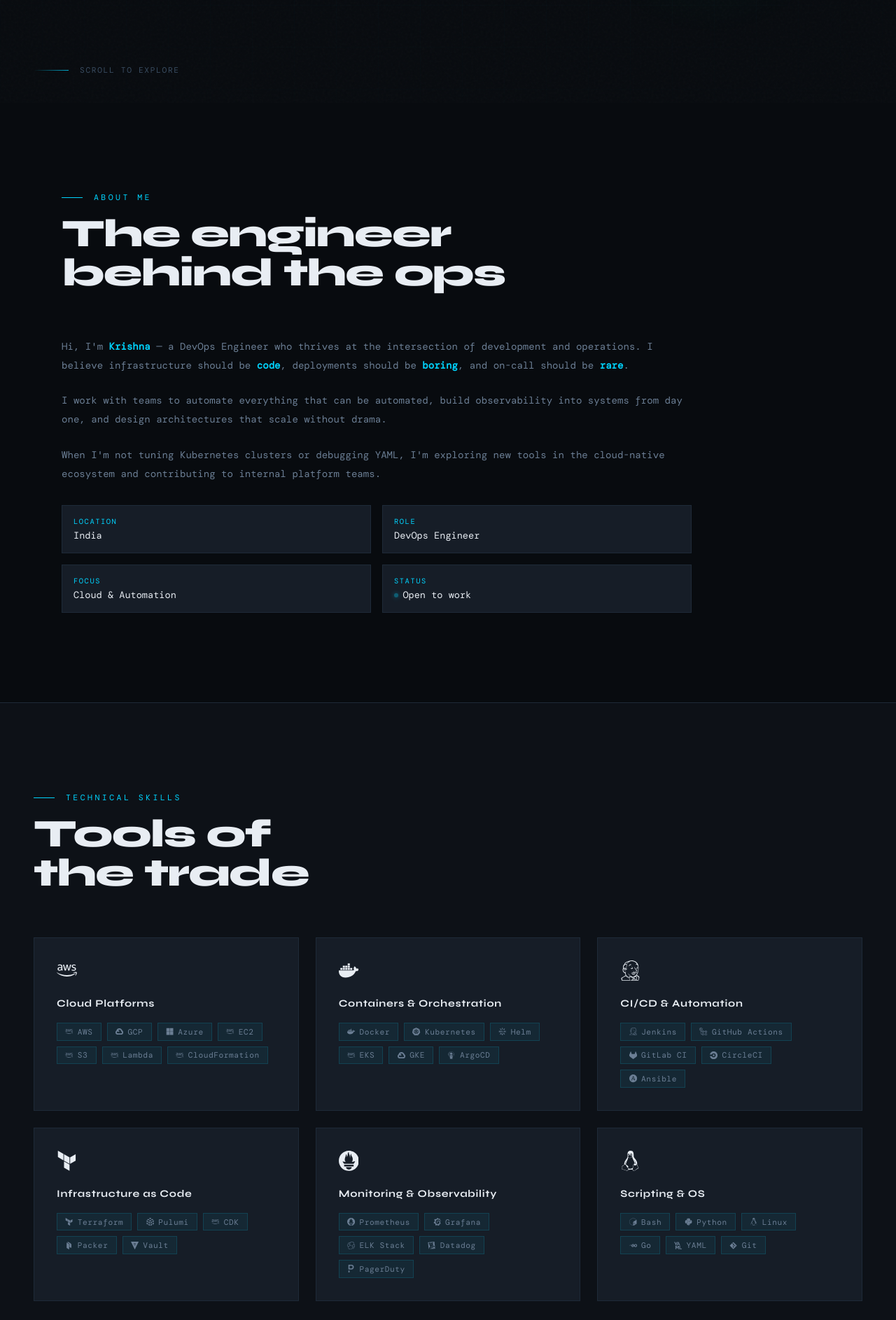
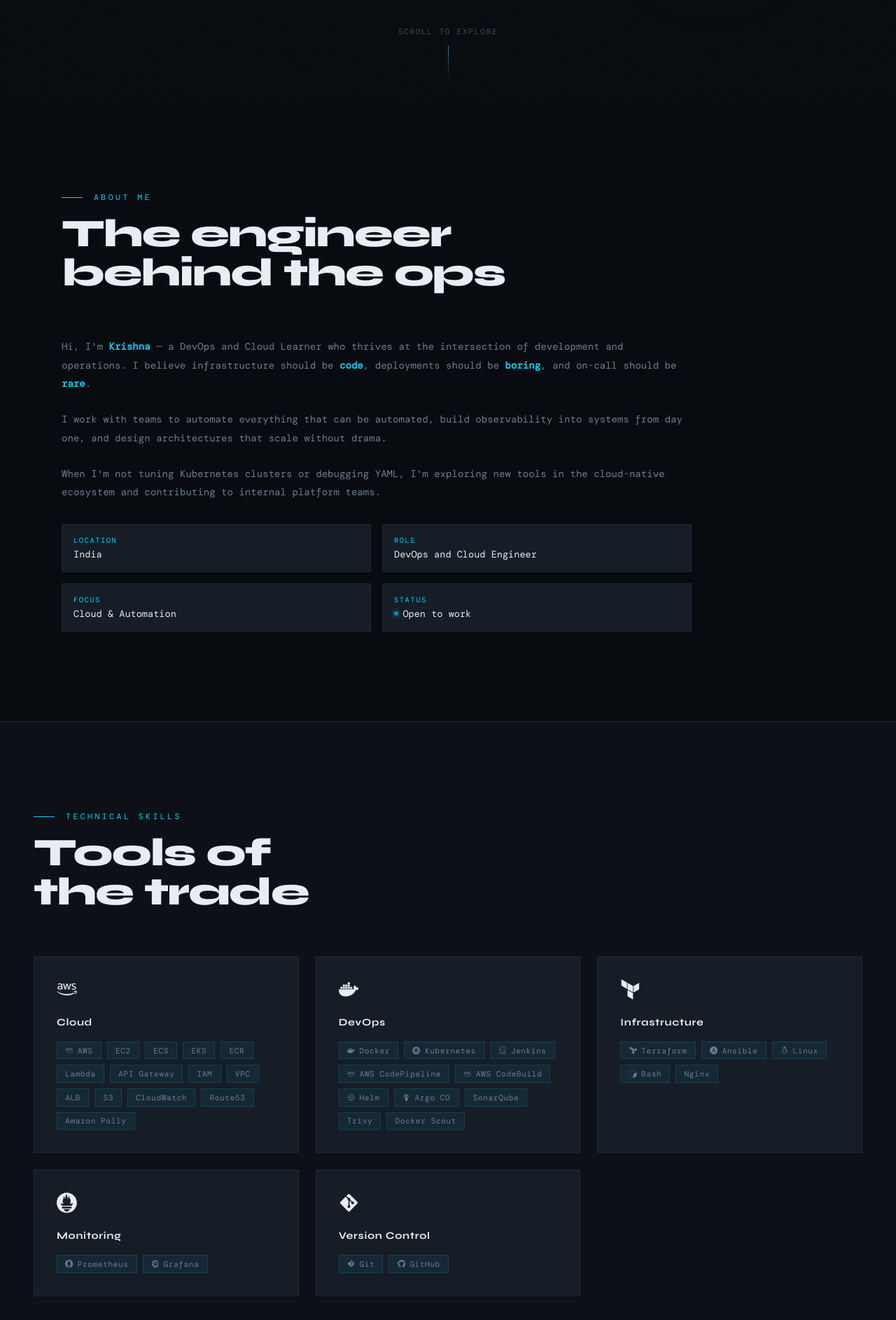
Before and after one commit to blurryface027/krishna-portfolio, a React (Vite) app: page / in a window 1280 px wide. Shown: the part 653-2540 px from the top of the page at 70% size. Built offline with nearby package versions, Linux system fonts and the light colour scheme; a web font is replaced by a local one.

Commit message:
feat: update portfolio content and structure, enhancing skills and project details

```diff
--- a/index.html
+++ b/index.html
@@ -4,7 +4,7 @@
     <meta charset="UTF-8" />
     <link rel="icon" type="image/png" href="/favicon.png" />
     <meta name="viewport" content="width=device-width, initial-scale=1.0" />
-    <title>Krishna | DevOps Engineer</title>
+    <title>Krishna | DevOps and Cloud Learner</title>
   </head>
   <body>
     <div id="root"></div>
--- a/src/components/About.jsx
+++ b/src/components/About.jsx
@@ -10,7 +10,7 @@
       <div className="about-grid">
 
         <div className="about-text reveal">
-          <p>Hi, I'm <strong>Krishna</strong> — a DevOps Engineer who thrives at the intersection of development and operations. I believe infrastructure should be <strong>code</strong>, deployments should be <strong>boring</strong>, and on-call should be <strong>rare</strong>.</p>
+          <p>Hi, I'm <strong>Krishna</strong> — a DevOps and Cloud Learner who thrives at the intersection of development and operations. I believe infrastructure should be <strong>code</strong>, deployments should be <strong>boring</strong>, and on-call should be <strong>rare</strong>.</p>
           <p>I work with teams to automate everything that can be automated, build observability into systems from day one, and design architectures that scale without drama.</p>
           <p>When I'm not tuning Kubernetes clusters or debugging YAML, I'm exploring new tools in the cloud-native ecosystem and contributing to internal platform teams.</p>
           <div className="about-facts">
@@ -20,7 +20,7 @@
             </div>
             <div className="fact">
               <div className="fact-key">Role</div>
-              <div className="fact-val">DevOps Engineer</div>
+              <div className="fact-val">DevOps and Cloud Engineer</div>
             </div>
             <div className="fact">
               <div className="fact-key">Focus</div>
--- a/src/components/Contact.jsx
+++ b/src/components/Contact.jsx
@@ -17,7 +17,7 @@
         <a href="https://github.com/blurryface027" target="_blank" rel="noopener noreferrer" className="contact-link"><FaGithub /> GitHub</a>
         <a href="https://linkedin.com/in/blurryface027" target="_blank" rel="noopener noreferrer" className="contact-link"><FaLinkedin /> LinkedIn</a>
         <a href="https://twitter.com/kopscloud" target="_blank" rel="noopener noreferrer" className="contact-link"><FaXTwitter /> X</a>
-        <a href="#" className="contact-link"><FaFileDownload /> Resume</a>
+        <a href="https://drive.google.com/file/d/1EQ8k7yxcEh7hEl7hv9h_Sb8g2F1dSA8Z/view?usp=sharing" target="_blank" rel="noopener noreferrer" className="contact-link"><FaFileDownload /> Resume</a>
       </div>
       <a href="mailto:hello@kopscloud.in" className="btn-primary reveal" style={{ margin: '0 auto', display: 'inline-flex' }}>
         Say Hello →
--- a/src/components/Experience.jsx
+++ b/src/components/Experience.jsx
@@ -14,7 +14,7 @@
               <span className="exp-period">2023 — Present</span>
               <span className="exp-company">Acme Corp · Full-time</span>
             </div>
-            <div className="exp-role">Senior DevOps Engineer</div>
+            <div className="exp-role">Senior DevOps and Cloud Learner</div>
             <ul className="exp-desc">
               <li>Led migration of 30+ services from bare metal to Kubernetes on AWS EKS</li>
               <li>Built and maintained CI/CD pipelines handling 200+ deployments per week</li>
@@ -28,7 +28,7 @@
               <span className="exp-period">2021 — 2023</span>
               <span className="exp-company">TechStart Inc · Full-time</span>
             </div>
-            <div className="exp-role">DevOps Engineer</div>
+            <div className="exp-role">DevOps and Cloud Learner</div>
             <ul className="exp-desc">
               <li>Designed and automated infrastructure provisioning using Terraform for multi-region deployments</li>
               <li>Built internal developer portal reducing environment setup time from days to minutes</li>
--- a/src/components/Hero.css
+++ b/src/components/Hero.css
@@ -1,9 +1,10 @@
 /* HERO */
 #hero {
+  position: relative;
   min-height: 100vh;
   display: flex; flex-direction: column;
   justify-content: center;
-  padding: 8rem 3rem 4rem;
+  padding: 8rem 3rem 10rem;
   overflow: hidden;
 }
 .hero-grid-bg {
@@ -82,16 +83,16 @@
   animation: fadeUp 0.9s 0.8s forwards;
 }
 .hero-scroll {
-  position: absolute; bottom: 2.5rem; left: 3rem;
-  display: flex; align-items: center; gap: 1rem;
+  position: absolute; bottom: 2rem; left: 0; right: 0;
+  display: flex; flex-direction: column; align-items: center; justify-content: center; gap: 0.8rem;
   font-family: var(--font-mono); font-size: 0.7rem;
   letter-spacing: 0.15em; color: var(--text-dim);
   text-transform: uppercase;
   opacity: 0; animation: fadeUp 1s 1.2s forwards;
 }
 .scroll-line {
-  width: 50px; height: 1px;
-  background: linear-gradient(90deg, transparent, var(--accent));
+  width: 1px; height: 50px;
+  background: linear-gradient(180deg, var(--accent), transparent);
   animation: scrollPulse 2s infinite;
 }
 .hero-stats {
--- a/src/components/Hero.jsx
+++ b/src/components/Hero.jsx
@@ -8,7 +8,7 @@
       <div className="hero-glow"></div>
       <div className="hero-glow-2"></div>
 
-      <div className="hero-eyebrow">Available for work · DevOps Engineer</div>
+      <div className="hero-eyebrow">Available for work · DevOps & Cloud</div>
       <h1 className="hero-name">
         <span>Krishna</span>
       </h1>
@@ -24,8 +24,8 @@
       </div>
 
       <div className="hero-scroll">
+        Scroll to explore
         <div className="scroll-line"></div>
-        Scroll to explore
       </div>
 
       <div className="hero-stats">
--- a/src/components/Projects.jsx
+++ b/src/components/Projects.jsx
@@ -9,51 +9,36 @@
       <div className="projects-grid">
         <div className="project-card reveal" style={{ transitionDelay: '0s' }}>
           <span className="project-num">01 / PROJECT</span>
-          <h3 className="project-title">K8s GitOps Platform</h3>
-          <p className="project-desc">Built a production-grade GitOps platform using ArgoCD and Helm on EKS. Reduced deployment time from 45 minutes to under 8 minutes across 12 microservices.</p>
+          <h3 className="project-title">Amazon Polly Text-to-Speech</h3>
+          <p className="project-desc">Serverless text-to-speech application utilizing Amazon Polly to convert text into lifelike speech.</p>
           <div className="project-stack">
-            <span className="stack-pill">Kubernetes</span>
-            <span className="stack-pill">ArgoCD</span>
-            <span className="stack-pill">Helm</span>
-            <span className="stack-pill">AWS EKS</span>
+            <span className="stack-pill">AWS</span>
+            <span className="stack-pill">Amazon Polly</span>
+            <span className="stack-pill">Serverless</span>
           </div>
-          <a href="#" className="project-link">View Details →</a>
+          <a href="https://github.com/blurryface027/amazon-polly-text-to-speech" target="_blank" rel="noopener noreferrer" className="project-link">View on GitHub →</a>
         </div>
         <div className="project-card reveal" style={{ transitionDelay: '0.08s' }}>
           <span className="project-num">02 / PROJECT</span>
-          <h3 className="project-title">Zero-Downtime Pipeline</h3>
-          <p className="project-desc">Designed a blue-green CI/CD pipeline with automated rollback using GitHub Actions and Terraform. Achieved 99.98% deployment success rate over 6 months.</p>
+          <h3 className="project-title">Amazon Prime DevSecOps</h3>
+          <p className="project-desc">Implemented a comprehensive DevSecOps pipeline for an Amazon Prime clone, integrating security checks at every stage.</p>
           <div className="project-stack">
-            <span className="stack-pill">GitHub Actions</span>
-            <span className="stack-pill">Terraform</span>
-            <span className="stack-pill">AWS ALB</span>
-            <span className="stack-pill">Docker</span>
+            <span className="stack-pill">DevSecOps</span>
+            <span className="stack-pill">CI/CD</span>
+            <span className="stack-pill">Security</span>
           </div>
-          <a href="#" className="project-link">View Details →</a>
+          <a href="https://github.com/blurryface027/amazon-prime-devsecops" target="_blank" rel="noopener noreferrer" className="project-link">View on GitHub →</a>
         </div>
         <div className="project-card reveal" style={{ transitionDelay: '0.16s' }}>
           <span className="project-num">03 / PROJECT</span>
-          <h3 className="project-title">Infra Cost Optimizer</h3>
-          <p className="project-desc">Automated cloud cost analysis tool using Python and AWS Cost Explorer. Identified and eliminated $14k/month in unused resources with weekly Slack reports.</p>
+          <h3 className="project-title">AWS CodePipeline 2048</h3>
+          <p className="project-desc">Automated deployment of the classic 2048 game using AWS CodePipeline for continuous integration and continuous delivery.</p>
           <div className="project-stack">
-            <span className="stack-pill">Python</span>
-            <span className="stack-pill">AWS Lambda</span>
-            <span className="stack-pill">Cost Explorer</span>
-            <span className="stack-pill">Slack API</span>
+            <span className="stack-pill">AWS CodePipeline</span>
+            <span className="stack-pill">CI/CD</span>
+            <span className="stack-pill">Automation</span>
           </div>
-          <a href="#" className="project-link">View Details →</a>
-        </div>
-        <div className="project-card reveal" style={{ transitionDelay: '0.24s' }}>
-          <span className="project-num">04 / PROJECT</span>
-          <h3 className="project-title">Observability Stack</h3>
-          <p className="project-desc">Deployed end-to-end observability with Prometheus, Grafana, and Loki. Created 40+ dashboards and automated alerting that cut MTTR by 60%.</p>
-          <div className="project-stack">
-            <span className="stack-pill">Prometheus</span>
-            <span className="stack-pill">Grafana</span>
-            <span className="stack-pill">Loki</span>
-            <span className="stack-pill">PagerDuty</span>
-          </div>
-          <a href="#" className="project-link">View Details →</a>
+          <a href="https://github.com/blurryface027/aws-codepipeline-2048" target="_blank" rel="noopener noreferrer" className="project-link">View on GitHub →</a>
         </div>
       </div>
     </section>
--- a/src/components/Skills.jsx
+++ b/src/components/Skills.jsx
@@ -1,26 +1,14 @@
 import React from 'react';
-import { FaAws, FaDocker, FaJenkins, FaLinux, FaPython, FaGitAlt, FaMicrosoft } from 'react-icons/fa';
+import { FaAws, FaDocker, FaJenkins, FaLinux, FaGitAlt, FaGithub } from 'react-icons/fa';
 import {
-  SiGooglecloud,
   SiKubernetes,
   SiHelm,
   SiArgo,
-  SiGithubactions,
-  SiGitlab,
-  SiCircleci,
   SiAnsible,
   SiTerraform,
-  SiPulumi,
-  SiPacker,
-  SiVault,
   SiPrometheus,
   SiGrafana,
-  SiElastic,
-  SiDatadog,
-  SiPagerduty,
-  SiGnubash,
-  SiYaml,
-  SiGo
+  SiGnubash
 } from 'react-icons/si';
 import './Skills.css';
 
@@ -33,72 +21,65 @@
         <div className="skills-grid">
           <div className="skill-cat reveal" style={{ transitionDelay: '0s' }}>
             <span className="skill-cat-icon"><FaAws /></span>
-            <div className="skill-cat-name">Cloud Platforms</div>
+            <div className="skill-cat-name">Cloud</div>
             <div className="skill-tags">
               <span className="skill-tag"><FaAws /> AWS</span>
-              <span className="skill-tag"><SiGooglecloud /> GCP</span>
-              <span className="skill-tag"><FaMicrosoft /> Azure</span>
-              <span className="skill-tag"><FaAws /> EC2</span>
-              <span className="skill-tag"><FaAws /> S3</span>
-              <span className="skill-tag"><FaAws /> Lambda</span>
-              <span className="skill-tag"><FaAws /> CloudFormation</span>
+              <span className="skill-tag">EC2</span>
+              <span className="skill-tag">ECS</span>
+              <span className="skill-tag">EKS</span>
+              <span className="skill-tag">ECR</span>
+              <span className="skill-tag">Lambda</span>
+              <span className="skill-tag">API Gateway</span>
+              <span className="skill-tag">IAM</span>
+              <span className="skill-tag">VPC</span>
+              <span className="skill-tag">ALB</span>
+              <span className="skill-tag">S3</span>
+              <span className="skill-tag">CloudWatch</span>
+              <span className="skill-tag">Route53</span>
+              <span className="skill-tag">Amazon Polly</span>
             </div>
           </div>
           <div className="skill-cat reveal" style={{ transitionDelay: '0.06s' }}>
             <span className="skill-cat-icon"><FaDocker /></span>
-            <div className="skill-cat-name">Containers & Orchestration</div>
+            <div className="skill-cat-name">DevOps</div>
             <div className="skill-tags">
               <span className="skill-tag"><FaDocker /> Docker</span>
               <span className="skill-tag"><SiKubernetes /> Kubernetes</span>
+              <span className="skill-tag"><FaJenkins /> Jenkins</span>
+              <span className="skill-tag"><FaAws /> AWS CodePipeline</span>
+              <span className="skill-tag"><FaAws /> AWS CodeBuild</span>
               <span className="skill-tag"><SiHelm /> Helm</span>
-              <span className="skill-tag"><FaAws /> EKS</span>
-              <span className="skill-tag"><SiGooglecloud /> GKE</span>
-              <span className="skill-tag"><SiArgo /> ArgoCD</span>
+              <span className="skill-tag"><SiArgo /> Argo CD</span>
+              <span className="skill-tag">SonarQube</span>
+              <span className="skill-tag">Trivy</span>
+              <span className="skill-tag">Docker Scout</span>
             </div>
           </div>
           <div className="skill-cat reveal" style={{ transitionDelay: '0.12s' }}>
-            <span className="skill-cat-icon"><FaJenkins /></span>
-            <div className="skill-cat-name">CI/CD & Automation</div>
+            <span className="skill-cat-icon"><SiTerraform /></span>
+            <div className="skill-cat-name">Infrastructure</div>
             <div className="skill-tags">
-              <span className="skill-tag"><FaJenkins /> Jenkins</span>
-              <span className="skill-tag"><SiGithubactions /> GitHub Actions</span>
-              <span className="skill-tag"><SiGitlab /> GitLab CI</span>
-              <span className="skill-tag"><SiCircleci /> CircleCI</span>
+              <span className="skill-tag"><SiTerraform /> Terraform</span>
               <span className="skill-tag"><SiAnsible /> Ansible</span>
+              <span className="skill-tag"><FaLinux /> Linux</span>
+              <span className="skill-tag"><SiGnubash /> Bash</span>
+              <span className="skill-tag">Nginx</span>
             </div>
           </div>
           <div className="skill-cat reveal" style={{ transitionDelay: '0.18s' }}>
-            <span className="skill-cat-icon"><SiTerraform /></span>
-            <div className="skill-cat-name">Infrastructure as Code</div>
+            <span className="skill-cat-icon"><SiPrometheus /></span>
+            <div className="skill-cat-name">Monitoring</div>
             <div className="skill-tags">
-              <span className="skill-tag"><SiTerraform /> Terraform</span>
-              <span className="skill-tag"><SiPulumi /> Pulumi</span>
-              <span className="skill-tag"><FaAws /> CDK</span>
-              <span className="skill-tag"><SiPacker /> Packer</span>
-              <span className="skill-tag"><SiVault /> Vault</span>
+              <span className="skill-tag"><SiPrometheus /> Prometheus</span>
+              <span className="skill-tag"><SiGrafana /> Grafana</span>
             </div>
           </div>
           <div className="skill-cat reveal" style={{ transitionDelay: '0.24s' }}>
-            <span className="skill-cat-icon"><SiPrometheus /></span>
-            <div className="skill-cat-name">Monitoring & Observability</div>
+            <span className="skill-cat-icon"><FaGitAlt /></span>
+            <div className="skill-cat-name">Version Control</div>
             <div className="skill-tags">
-              <span className="skill-tag"><SiPrometheus /> Prometheus</span>
-              <span className="skill-tag"><SiGrafana /> Grafana</span>
-              <span className="skill-tag"><SiElastic /> ELK Stack</span>
-              <span className="skill-tag"><SiDatadog /> Datadog</span>
-              <span className="skill-tag"><SiPagerduty /> PagerDuty</span>
-            </div>
-          </div>
-          <div className="skill-cat reveal" style={{ transitionDelay: '0.3s' }}>
-            <span className="skill-cat-icon"><FaLinux /></span>
-            <div className="skill-cat-name">Scripting & OS</div>
-            <div className="skill-tags">
-              <span className="skill-tag"><SiGnubash /> Bash</span>
-              <span className="skill-tag"><FaPython /> Python</span>
-              <span className="skill-tag"><FaLinux /> Linux</span>
-              <span className="skill-tag"><SiGo /> Go</span>
-              <span className="skill-tag"><SiYaml /> YAML</span>
               <span className="skill-tag"><FaGitAlt /> Git</span>
+              <span className="skill-tag"><FaGithub /> GitHub</span>
             </div>
           </div>
         </div>
--- a/src/index.css
+++ b/src/index.css
@@ -170,7 +170,6 @@
   .hero-name { font-size: clamp(3.5rem, 12vw, 5rem); }
   .hero-cta { justify-content: center; }
   #hero { text-align: center; align-items: center; }
-  .hero-scroll { left: 50%; transform: translateX(-50%); bottom: 1.5rem; }
 
   .section-label { justify-content: center; }
   .section-title { text-align: center; }
```
